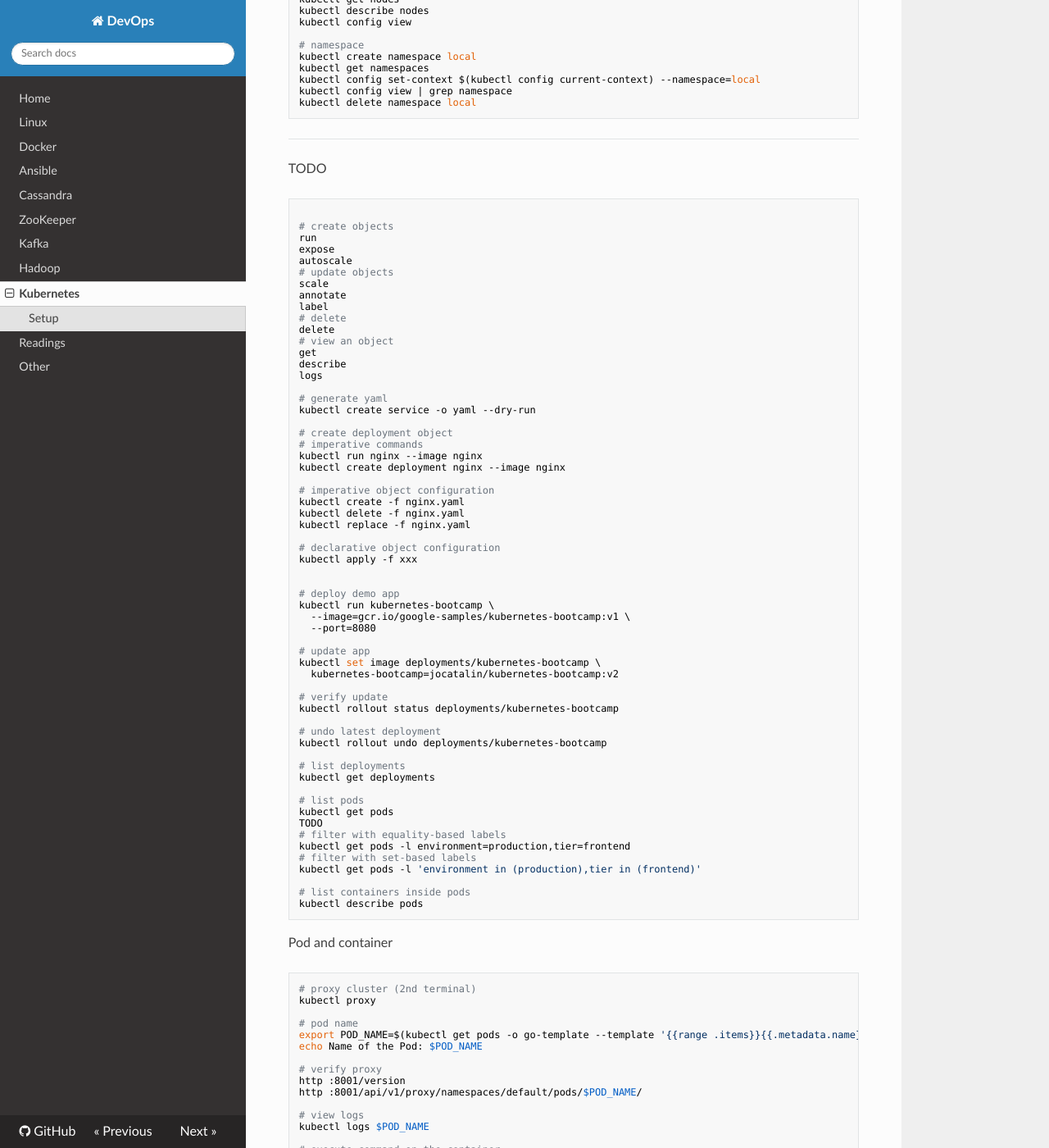
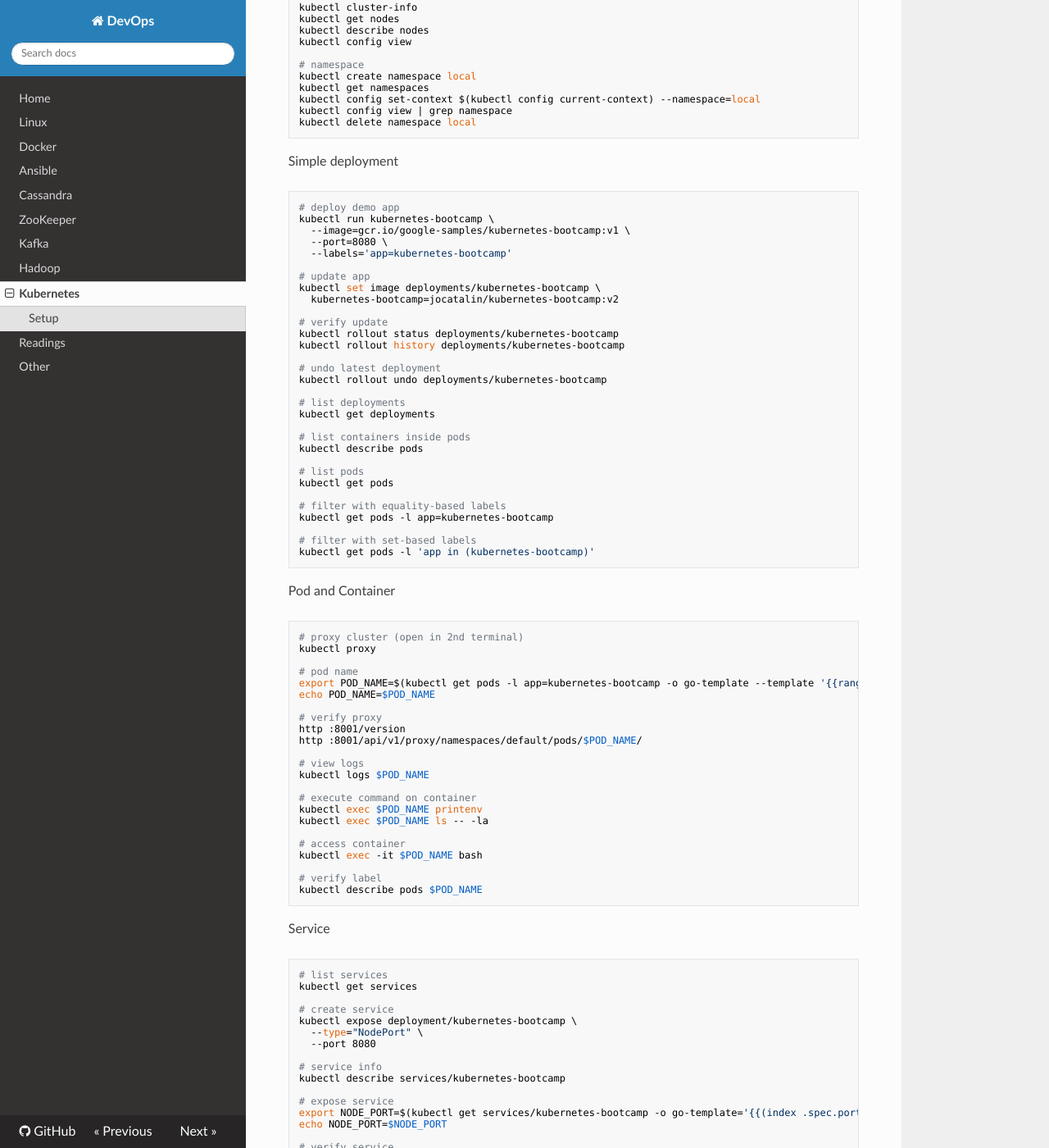
Before and after one commit to niqdev/devops, an MkDocs documentation site: the page built from docs/kubernetes.md, in a window 1280 px wide and 1400 px high, scrolled down 961 px. Shown: the whole window at 82% size. Built offline with MkDocs 1.6.1, drawn with Linux system fonts in a browser that asks for light colours; nearby versions of some CDN libraries; old or Windows-style settings are respelled for this version of MkDocs; some of the changed text lies outside the part shown.

Commit message:
doc: update kubernetes

````diff
--- a/docs/kubernetes.md
+++ b/docs/kubernetes.md
@@ -5,6 +5,7 @@
 Documentation
 
 * [Kubernetes](https://kubernetes.io/docs/home/?path=browse)
+* [Kubernetes by Example](http://kubernetesbyexample.com)
 
 ## Setup
 
@@ -53,47 +54,13 @@ kubectl config view | grep namespace
 kubectl delete namespace local
 ```
 
----
-
-TODO
+Simple deployment
 ```bash
-
-# create objects
-run
-expose
-autoscale
-# update objects
-scale
-annotate
-label
-# delete
-delete
-# view an object
-get
-describe
-logs
-
-# generate yaml
-kubectl create service -o yaml --dry-run
-
-# create deployment object
-# imperative commands
-kubectl run nginx --image nginx
-kubectl create deployment nginx --image nginx
-
-# imperative object configuration
-kubectl create -f nginx.yaml
-kubectl delete -f nginx.yaml
-kubectl replace -f nginx.yaml
-
-# declarative object configuration
-kubectl apply -f xxx
-
-
 # deploy demo app
 kubectl run kubernetes-bootcamp \
   --image=gcr.io/google-samples/kubernetes-bootcamp:v1 \
-  --port=8080
+  --port=8080 \
+  --labels='app=kubernetes-bootcamp'
 
 # update app
 kubectl set image deployments/kubernetes-bootcamp \
@@ -101,6 +68,7 @@ kubectl set image deployments/kubernetes-bootcamp \
 
 # verify update
 kubectl rollout status deployments/kubernetes-bootcamp
+kubectl rollout history deployments/kubernetes-bootcamp
 
 # undo latest deployment
 kubectl rollout undo deployments/kubernetes-bootcamp
@@ -108,26 +76,27 @@ kubectl rollout undo deployments/kubernetes-bootcamp
 # list deployments
 kubectl get deployments
 
+# list containers inside pods
+kubectl describe pods
+
 # list pods
 kubectl get pods
-TODO
+
 # filter with equality-based labels
-kubectl get pods -l environment=production,tier=frontend
+kubectl get pods -l app=kubernetes-bootcamp
+
 # filter with set-based labels
-kubectl get pods -l 'environment in (production),tier in (frontend)'
-
-# list containers inside pods
-kubectl describe pods
+kubectl get pods -l 'app in (kubernetes-bootcamp)'
 ```
 
-Pod and container
+Pod and Container
 ```bash
-# proxy cluster (2nd terminal)
+# proxy cluster (open in 2nd terminal)
 kubectl proxy
 
 # pod name
-export POD_NAME=$(kubectl get pods -o go-template --template '{{range .items}}{{.metadata.name}}{{"\n"}}{{end}}')
-echo Name of the Pod: $POD_NAME
+export POD_NAME=$(kubectl get pods -l app=kubernetes-bootcamp -o go-template --template '{{range .items}}{{.metadata.name}}{{"\n"}}{{end}}')
+echo POD_NAME=$POD_NAME
 
 # verify proxy
 http :8001/version
@@ -136,26 +105,26 @@ http :8001/api/v1/proxy/namespaces/default/pods/$POD_NAME/
 # view logs
 kubectl logs $POD_NAME
 
-# execute command on the container
-kubectl exec $POD_NAME env
+# execute command on container
+kubectl exec $POD_NAME printenv
 kubectl exec $POD_NAME ls -- -la
 
-# access the container
-kubectl exec -ti $POD_NAME bash
+# access container
+kubectl exec -it $POD_NAME bash
 
-# delete pod
-kubectl delete pod $POD_NAME
+# verify label
+kubectl describe pods $POD_NAME
 ```
 
-Services
+Service
 ```bash
 # list services
 kubectl get services
 
 # create service
 kubectl expose deployment/kubernetes-bootcamp \
---type="NodePort" \
---port 8080
+  --type="NodePort" \
+  --port 8080
 
 # service info
 kubectl describe services/kubernetes-bootcamp
@@ -167,33 +136,14 @@ echo NODE_PORT=$NODE_PORT
 # verify service
 curl $(minikube ip):$NODE_PORT
 
-# deployment info
-kubectl describe deployment
-
-# list by label
-kubectl get pods -l run=kubernetes-bootcamp
-kubectl get services -l run=kubernetes-bootcamp
-
-# apply label
-kubectl label pod $POD_NAME app=v1
-
-# verify label
-kubectl describe pods $POD_NAME
-
-# query by label
-kubectl get pods -l app=v1
-
-# delete service
-kubectl delete service -l run=kubernetes-bootcamp
-```
-
-Scaling
-```bash
 # add 4 replicas
 kubectl scale deployments/kubernetes-bootcamp --replicas=4
 
-# verify scaling
-kubectl get deployments
+# info
+kubectl get pod,deployment,service
 kubectl get pods -o wide
 kubectl describe deployments/kubernetes-bootcamp
+
+# cleanup
+kubectl delete deployment,service kubernetes-bootcamp
 ```
````
